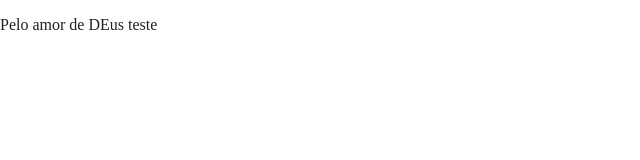
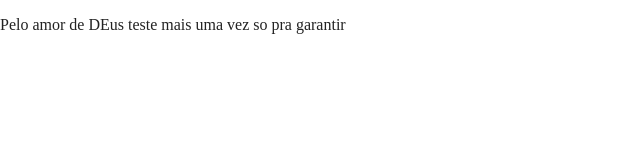
Before and after one commit to joaopaulo-web/locacarros, a website built with Parcel: page index.html in a window 1280 px wide. Shown: the whole page, without its empty margins (0-640 px from the left). Built offline with nearby package versions, Linux system fonts and the light colour scheme.

Commit message:
segunda altedação index

```diff
--- a/index.html
+++ b/index.html
@@ -25,7 +25,7 @@
 <body>
 
   <!-- Add your site or application content here -->
-  <p>Pelo amor de DEus teste</p>
+  <p>Pelo amor de DEus teste mais uma vez so pra garantir </p>
   <script src="js/vendor/modernizr-3.11.2.min.js"></script>
   <script src="js/plugins.js"></script>
   <script src="js/main.js"></script>
```
